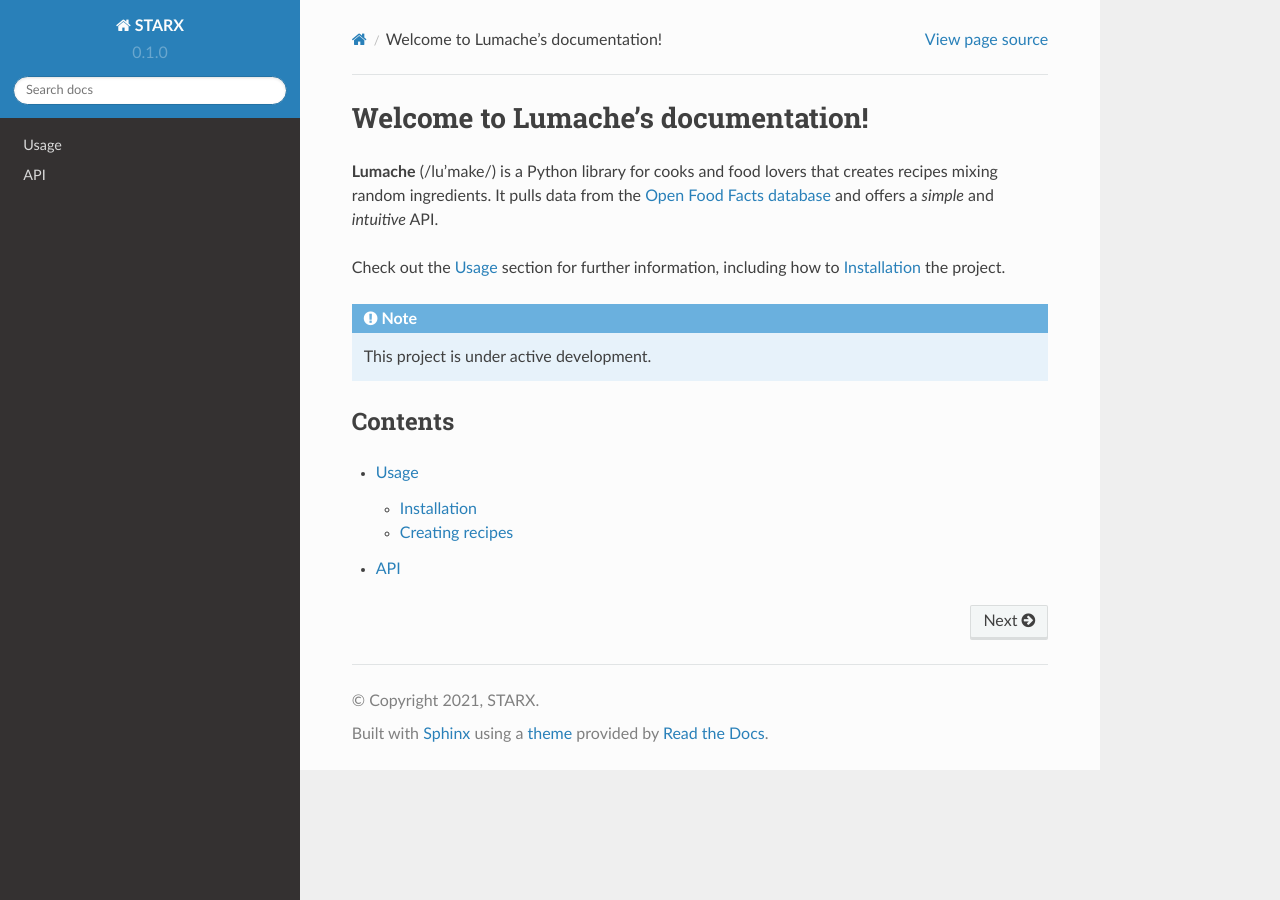
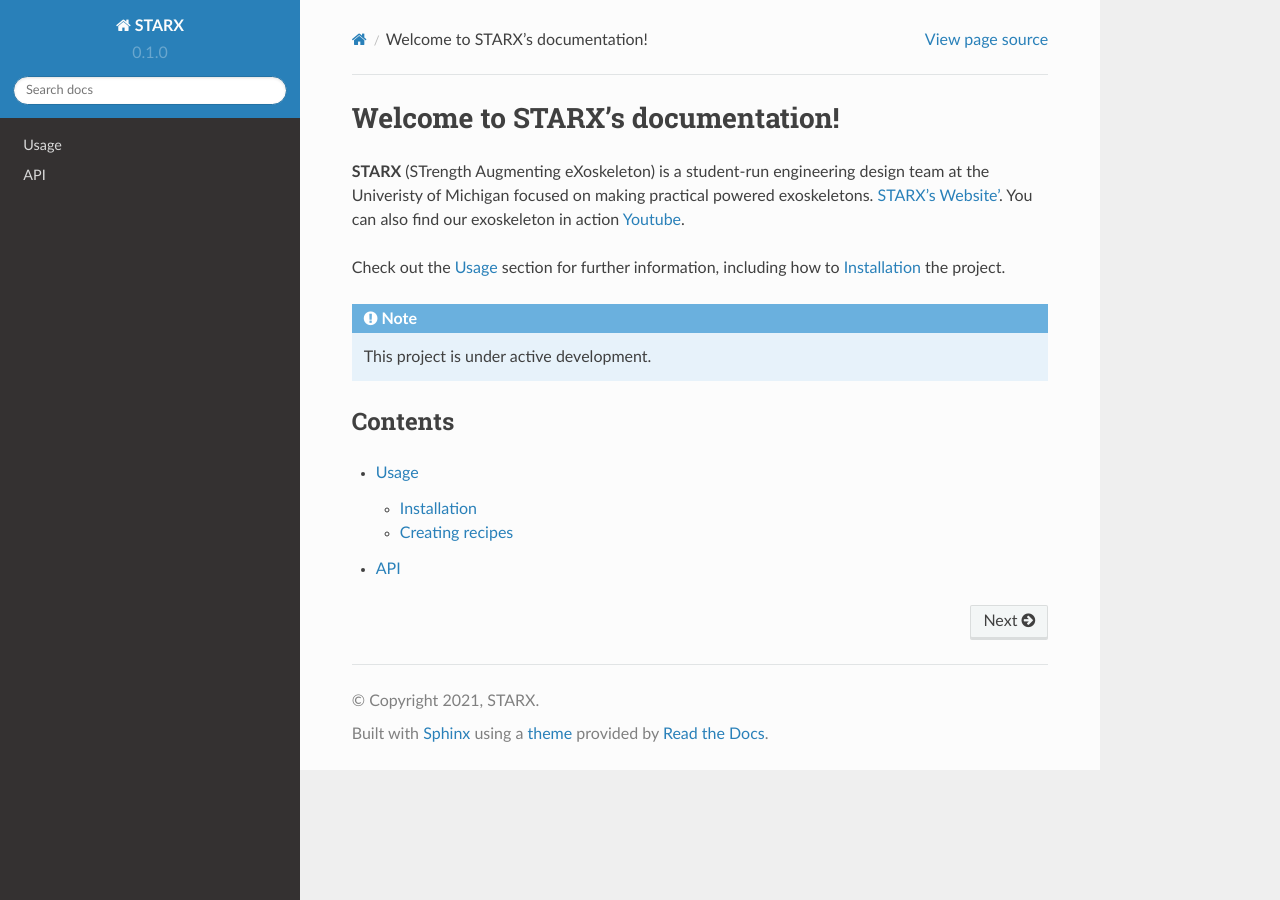
Before and after one commit to M-STARX/Guide, a Sphinx documentation site: the page built from docs/source/index.rst, in a window 1280 px wide. Built offline with Sphinx 7.4.7 and the Read the Docs theme 2.0.0, drawn with Linux system fonts in a browser that asks for light colours.

Commit message:
update index, just testing stuff

```diff
--- a/docs/source/index.rst
+++ b/docs/source/index.rst
@@ -1,10 +1,11 @@
-Welcome to Lumache's documentation!
+Welcome to STARX's documentation!
 ===================================
 
-**Lumache** (/lu'make/) is a Python library for cooks and food lovers
-that creates recipes mixing random ingredients.
-It pulls data from the `Open Food Facts database <https://world.openfoodfacts.org/>`_
-and offers a *simple* and *intuitive* API.
+**STARX** (STrength Augmenting eXoskeleton) is a student-run engineering design
+team at the Univeristy of Michigan focused on making practical powered exoskeletons.
+`STARX's Website' <https://sites.google.com/a/umich.edu/engin-starx/home/>`_.
+You can also find our exoskeleton in action
+`Youtube <https://www.youtube.com/watch?v=eBGIQ7ZuuiU>`_.
 
 Check out the :doc:`usage` section for further information, including
 how to :ref:`installation` the project.
```
